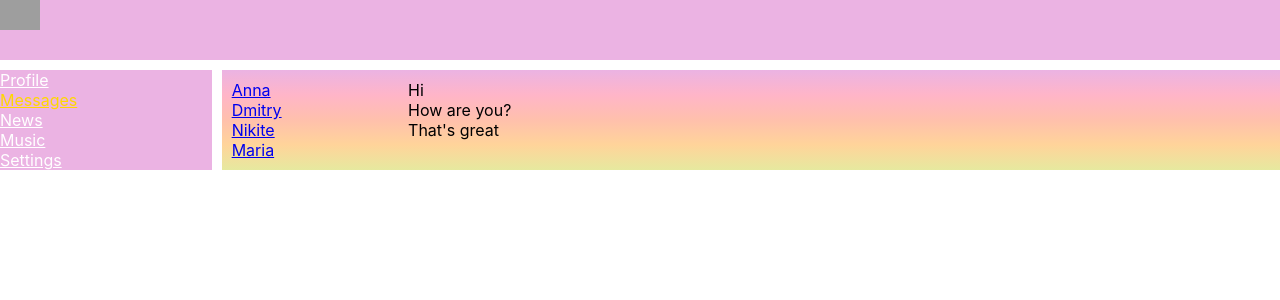
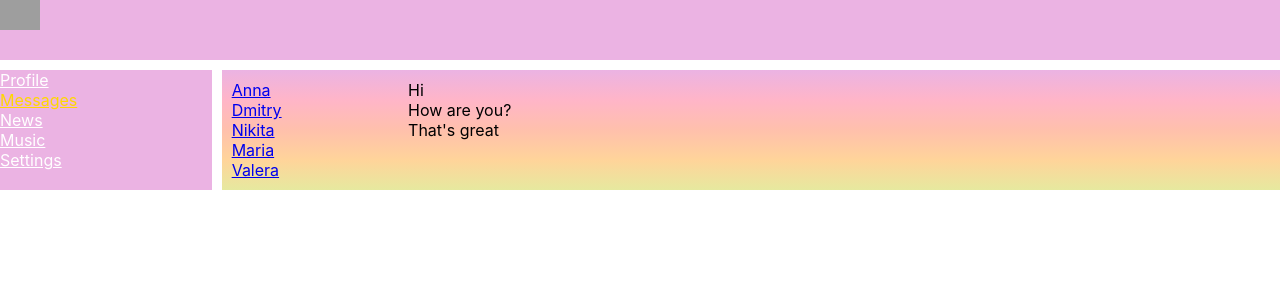
Before and after one commit to Pakistanka/social_network, a React app: page /dialogs in a window 1280 px wide. Shown: the top 300 px of the page. Built offline with nearby package versions, Linux system fonts and the light colour scheme; grey boxes are pictures that could not be loaded.

Commit message:
add new components and drop away data

```diff
--- a/src/App.js
+++ b/src/App.js
@@ -12,18 +12,25 @@ import Music from './components/Music/Music';
 
 
 
-function App() {
+const App = (props) => {
+
   return (
     <BrowserRouter>
       <div className="app-wrapper">
         <Header />
         <Navbar />
         <div className="app-wrapper-content">
-          <Route exact path="/dialogs" component={Dialogs}/>
+          {/* <Route exact path="/dialogs" component={Dialogs}/>
           <Route exact path="/profile" component={Profile}/>
           <Route exact path="/news" component={News} />
           <Route exact path="/music" component={Music} />
-          <Route exact path="/settings" component={Settings}/>
+          <Route exact path="/settings" component={Settings}/> */}
+
+          <Route exact path="/dialogs" render={ () => <Dialogs dialogsData={props.dialogsData} messages={props.messages}/>}/>
+          <Route exact path="/profile" render={ () => <Profile posts={props.posts}/>}/>
+          <Route exact path="/news" render={ () => <News/>} />
+          <Route exact path="/music" render={ () => <Music/>} />
+          <Route exact path="/settings" render={ () => <Settings/>}/>
         </div>
 
       </div>
--- /dev/null
+++ b/src/components/Dialogs/DialogItem/DialogItem.jsx
@@ -0,0 +1,15 @@
+import React from 'react';
+import d from './../Dialogs.module.scss';
+import {NavLink} from 'react-router-dom';
+
+const DialogItem = (props) => {
+    return(
+        <div className={d.dialog + ' ' + d.active}>
+            <NavLink to={"/dialogs/" + props.id}>{props.name}</NavLink>
+        </div>
+    );
+}
+
+
+
+export default DialogItem;
--- a/src/components/Dialogs/Dialogs.jsx
+++ b/src/components/Dialogs/Dialogs.jsx
@@ -1,34 +1,25 @@
 import React from 'react';
 import d from './Dialogs.module.scss';
 import {NavLink} from 'react-router-dom';
+import DialogItem from './DialogItem/DialogItem';
+import Message from './Message/Message';
 
-const DialogItem = (props) => {
-    return(
-        <div className={d.dialog + ' ' + d.active}>
-            <NavLink to={"/dialogs/" + props.id}>{props.name}</NavLink>
-        </div>
-    );
-}
 
-const Message = (props) => {
-    return (
-        <div className={d.message}>{props.message}</div>
-    );
-}
+const Dialogs = (props) => {
 
-const Dialogs = () => {
+    let dialogsElements =
+        props.dialogsData.map(d => <DialogItem name={d.name} id={d.id}/>);
+
+    let messagesElements =
+        props.messages.map( m => <Message message={m.message} id={m.id}/>);
+
     return (
         <div className={d.dialogs}>
             <div className={d.dialogsItems}>
-                <DialogItem name="Anna" id="1"/>
-                <DialogItem name="Dmitry" id="2"/>
-                <DialogItem name="Nikite" id="3"/>
-                <DialogItem name="Maria" id="4"/>
+                { dialogsElements }
             </div>
             <div className={d.messages}>
-                <Message message="Hi"/>
-                <Message message="How are you?"/>
-                <Message message="That's great"/>
+                { messagesElements }
             </div>
         </div>
     );
--- /dev/null
+++ b/src/components/Dialogs/Message/Message.jsx
@@ -0,0 +1,13 @@
+import React from 'react';
+import d from './../Dialogs.module.scss';
+// import {NavLink} from 'react-router-dom';
+
+
+const Message = (props) => {
+    return (
+        <div className={d.message}>{props.message}</div>
+    );
+}
+
+
+export default Message;
--- a/src/components/Profile/MyPosts/MyPosts.jsx
+++ b/src/components/Profile/MyPosts/MyPosts.jsx
@@ -1,8 +1,13 @@
 import React from 'react';
 import s from './MyPosts.module.scss';
-import Post from './Post/Post'
+import Post from './Post/Post';
 
-const MyPosts = () => {
+
+const MyPosts = (props) => {
+
+    let postsElements =
+        props.posts.map(p => <Post message={p.message} like={p.likesCount} id={p.id}/>)
+
     return (
         <div className={s.postsBlock}>
             <h3>My posts</h3>
@@ -16,8 +21,7 @@ const MyPosts = () => {
             </div>
 
             <div className={s.posts}>
-                <Post message="Hi, how are you?" like="23 likes"/>
-                <Post message="Hello, I am fine." like="1 like"/>
+                { postsElements }
             </div>
 
         </div>
--- a/src/components/Profile/Profile.jsx
+++ b/src/components/Profile/Profile.jsx
@@ -3,11 +3,12 @@ import profile from'./Profile.module.scss';
 import MyPosts from './MyPosts/MyPosts';
 import ProfileInfo from './ProfileInfo/ProfileInfo';
 
-const Profile = () => {
+const Profile = (props) => {
+
     return (
       <div>
         <ProfileInfo />
-        <MyPosts />
+        <MyPosts posts={props.posts}/>
 
       </div>
     );
--- a/src/index.js
+++ b/src/index.js
@@ -4,7 +4,27 @@ import './index.css';
 import App from './App';
 import * as serviceWorker from './serviceWorker';
 
-ReactDOM.render(<App />, document.getElementById('root'));
+let posts = [
+    {íd: 1, message: 'Hi, how are you?', likesCount: 12},
+    {id:2, message: 'Hello, I am fine', likesCount: 1},
+    {id: 3, message: 'It\'s my first post', likesCount: 128}
+];
+
+let dialogsData = [
+    { id: 1, name: 'Anna'},
+    { id: 2, name: 'Dmitry'},
+    { id: 3, name: 'Nikita'},
+    { id: 4, name: 'Maria'},
+    { id: 5, name: 'Valera '}
+];
+
+let messages = [
+    {íd: 1, message: 'Hi'},
+    {id:2, message: 'How are you?'},
+    {id: 3, message: 'That\'s great'}
+];
+
+ReactDOM.render(<App posts={posts} dialogsData={dialogsData} messages={messages}/>, document.getElementById('root'));
 
 // If you want your app to work offline and load faster, you can change
 // unregister() to register() below. Note this comes with some pitfalls.
```
